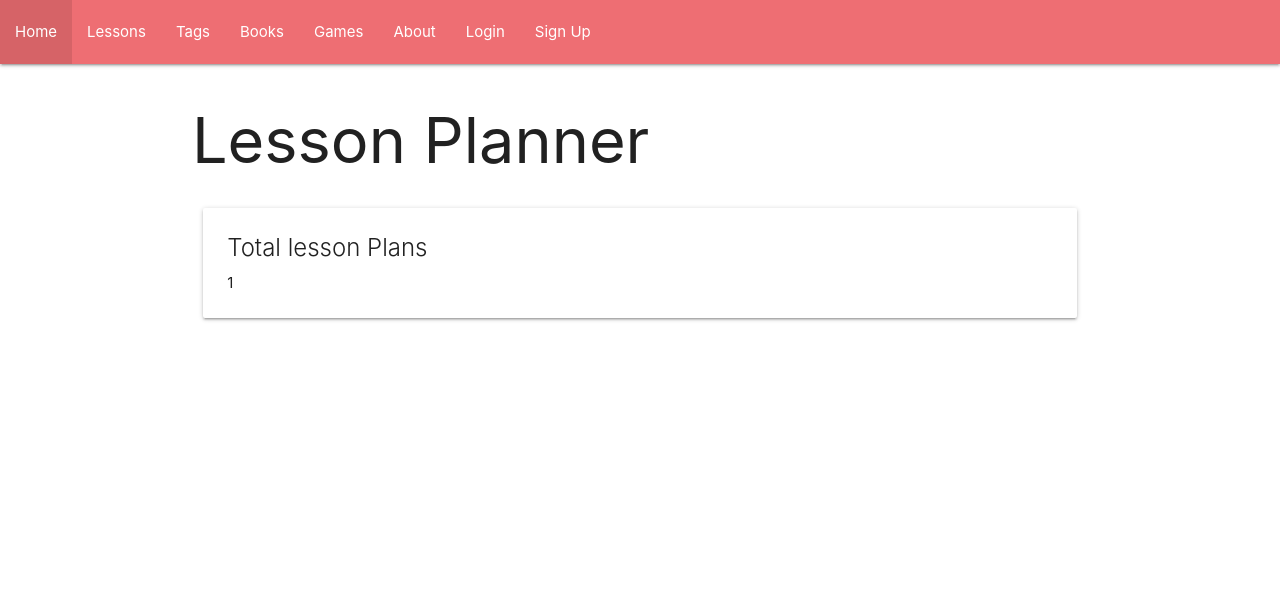
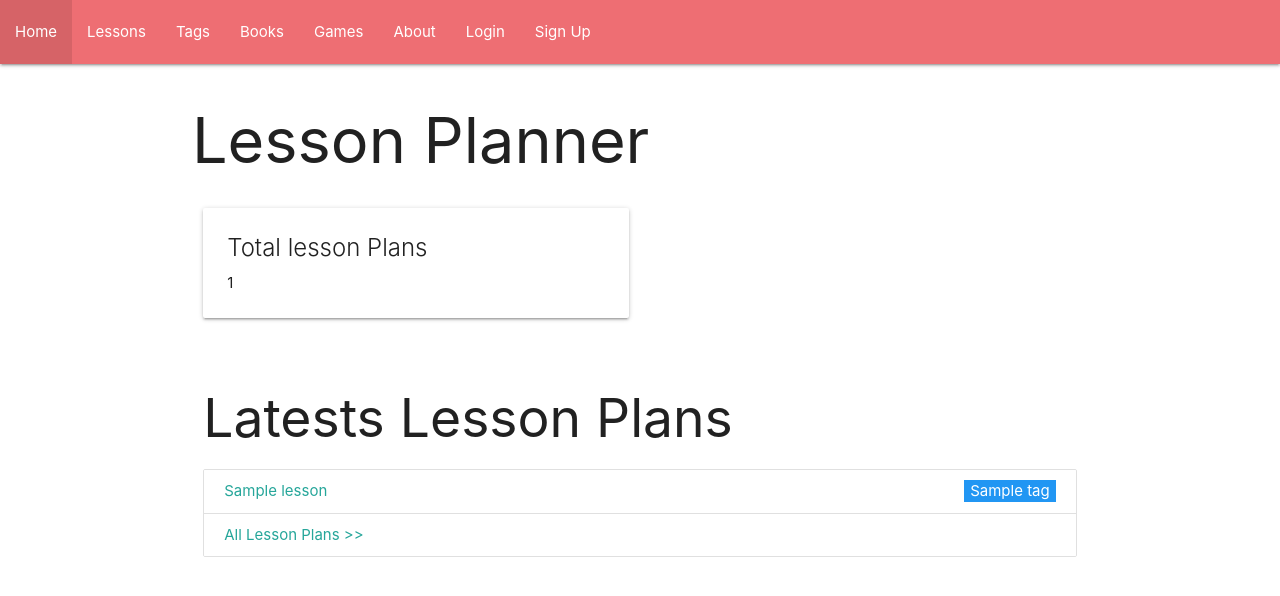
Before and after one commit to denibulkashvili/LessonPlannerSocial, a Django app: page / in a window 1280 px wide. Shown: the top 596 px of the page. Run offline with Django 3.2, Linux system fonts and the light colour scheme; tables that the repository leaves empty hold one stand-in row (values such as "Sample post").

Commit message:
Add latests lesson section

```diff
--- a/lesson_planner/views.py
+++ b/lesson_planner/views.py
@@ -7,7 +7,13 @@ class HomePage(ListView):
     """Home page view"""
     template_name = "index.html"
     model = Lesson
-    context_object_name = "lesson_list"
+
+
+    def get_context_data(self, **kwargs):
+        context = super().get_context_data(**kwargs)
+        context["latest"] = Lesson.objects.all()[:10]
+        return context
+
 
 
 class HelloPage(TemplateView):
--- a/templates/index.html
+++ b/templates/index.html
@@ -8,7 +8,7 @@
 
 {% block content %}
   <div class="row">
-    <div class="col s12">
+    <div class="col s12 m6">
       <div class="card">
         <div class="card-content">
           <span class="card-title">Total lesson Plans</span>
@@ -17,4 +17,27 @@
       </div>
     </div>
   </div>
+
+  <div class="row">
+    <div class="col s12">
+      <h2>Latests Lesson Plans</h2>
+      <ul class="collection">
+        {% for lesson in latest %}
+          <a href="{% url 'lessons:lesson_detail' pk=lesson.id %}" class="collection-item">
+            {% if lesson.tags %}
+              {% for tag in lesson.tags.all %}
+                <span class="badge blue white-text">
+                  {{ tag.name }}
+                </span>
+              {% endfor %}
+            {% endif %}
+            {{ lesson.title }}
+          </a>
+        {% empty %}
+          <li class="collection-item">No lessons yet.</li>
+        {% endfor %}
+          <a href="{% url 'lessons:lesson_list' %}" class="collection-item">All Lesson Plans >></a>
+      </ul>
+    </div>
+  </div>
 {% endblock %}
```
